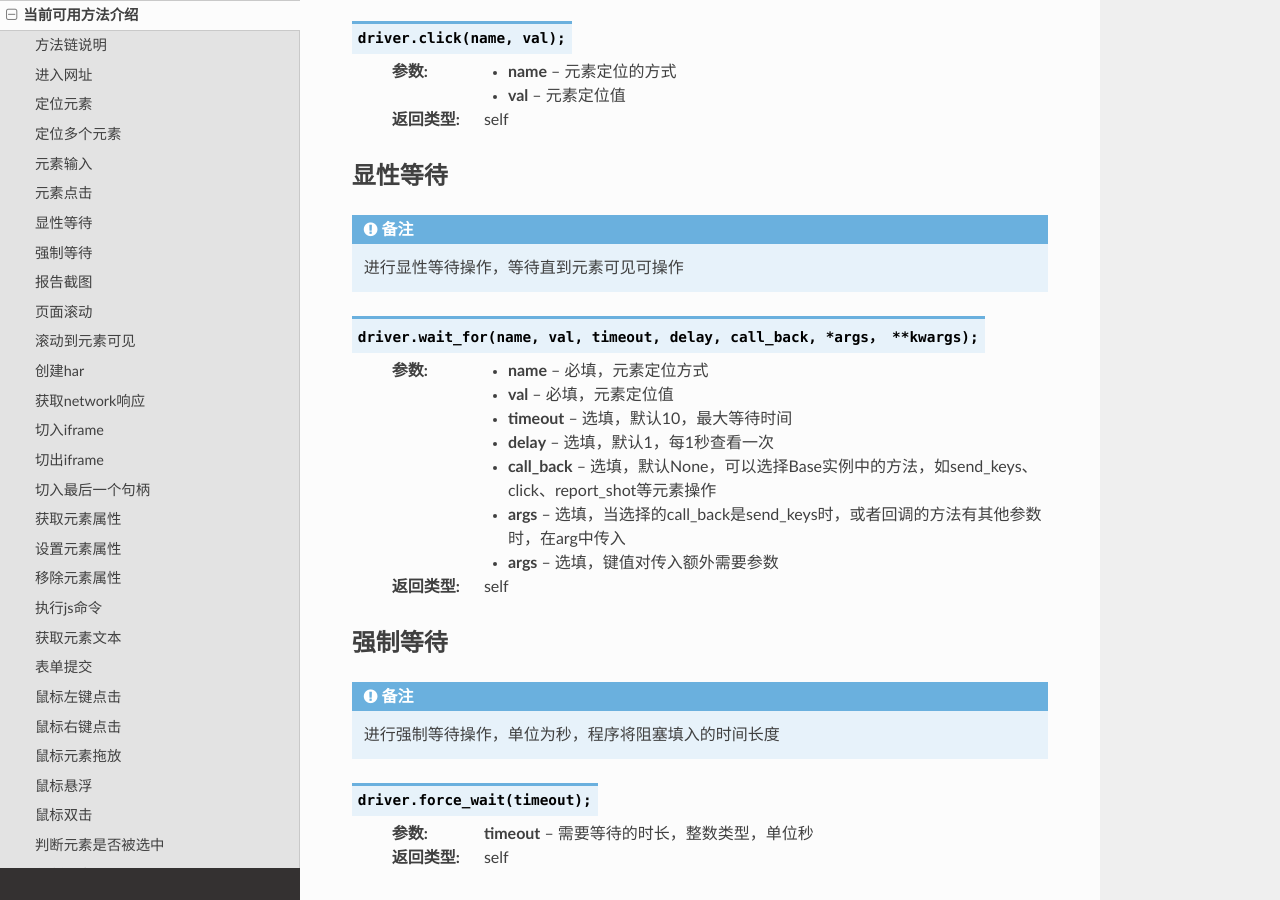
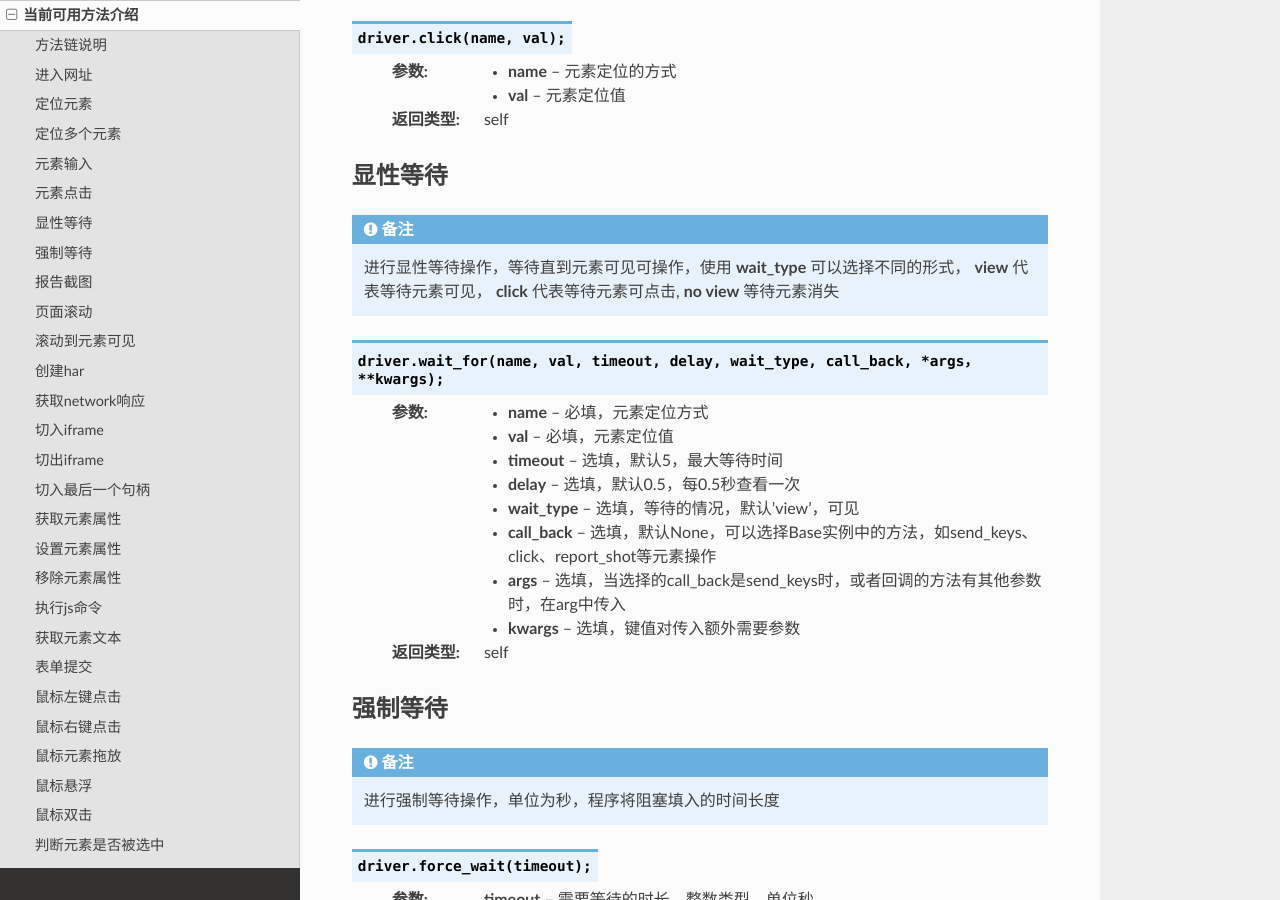
Before and after one commit to 1538379200/ZCloud-Test, a Sphinx documentation site: the page built from source/method.rst, in a window 1280 px wide and 900 px high, scrolled down 1819 px. Built offline with Sphinx 7.4.7 and the Read the Docs theme 2.0.0, drawn with Linux system fonts in a browser that asks for light colours.

```diff
--- a/source/index.rst
+++ b/source/index.rst
@@ -13,6 +13,7 @@ Welcome to ZCloud-Test documentation!
    severity
    process
    cmdline
+   debug
 
 
 
--- a/source/method.rst
+++ b/source/method.rst
@@ -91,17 +91,18 @@
 =========
 
 .. note::
-	进行显性等待操作，等待直到元素可见可操作
+	进行显性等待操作，等待直到元素可见可操作，使用 **wait_type** 可以选择不同的形式， **view** 代表等待元素可见， **click** 代表等待元素可点击, **no view** 等待元素消失
 
-.. py:function:: driver.wait_for(name, val, timeout, delay, call_back, *args， **kwargs);
+.. py:function:: driver.wait_for(name, val, timeout, delay, wait_type, call_back, *args， **kwargs);
 
 	:param name: 必填，元素定位方式
 	:param val: 必填，元素定位值
-	:param timeout: 选填，默认10，最大等待时间
-	:param delay: 选填，默认1，每1秒查看一次
+	:param timeout: 选填，默认5，最大等待时间
+	:param delay: 选填，默认0.5，每0.5秒查看一次
+	:param wait_type: 选填，等待的情况，默认'view'，可见
 	:param call_back: 选填，默认None，可以选择Base实例中的方法，如send_keys、click、report_shot等元素操作
 	:param args: 选填，当选择的call_back是send_keys时，或者回调的方法有其他参数时，在arg中传入
-	:param args: 选填，键值对传入额外需要参数
+	:param kwargs: 选填，键值对传入额外需要参数
 	:rtype: self
 
 
```
Also changed, not shown: source/debug.rst (added, +57 -0 lines), 14 other files.
